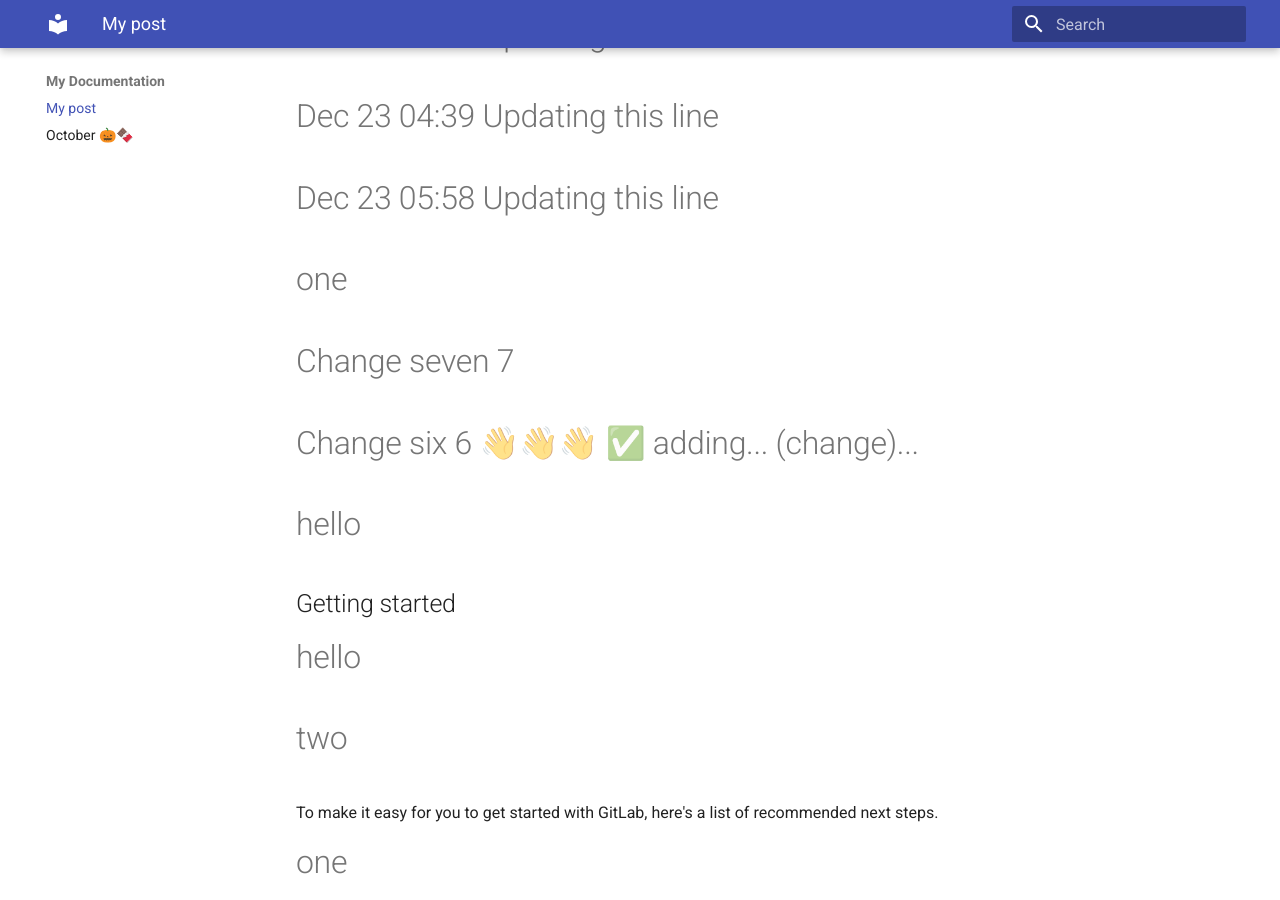
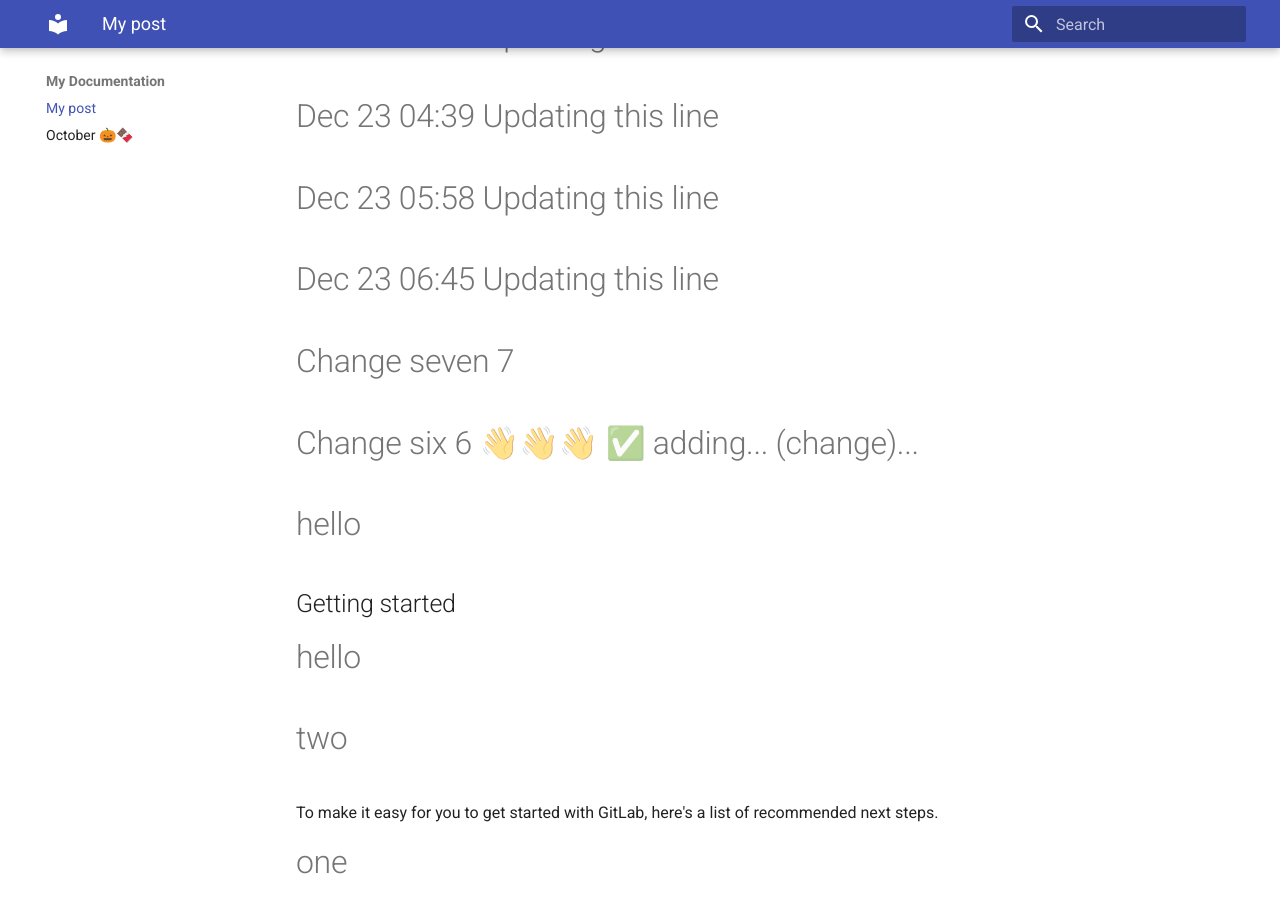
Before and after one commit to Code-dot-mil/two-steps-eval, an MkDocs documentation site: the page built from docs/index.md, in a window 1280 px wide and 900 px high, scrolled down 573 px. Built offline with MkDocs 1.6.1 and Material for MkDocs 9.7.7, drawn with Linux system fonts in a browser that asks for light colours.

Commit message:
Update timestamp in index.md

```diff
--- a/docs/index.md
+++ b/docs/index.md
@@ -11,7 +11,7 @@ author: That Would Be Me
 # Dec 23 04:39 Updating this line
 # Dec 23 04:39 Updating this line
 # Dec 23 05:58 Updating this line
-# one
+# Dec 23 06:45 Updating this line
 
 # Change seven 7
 # Change six 6 👋👋👋 ✅ adding... (change)...
```
